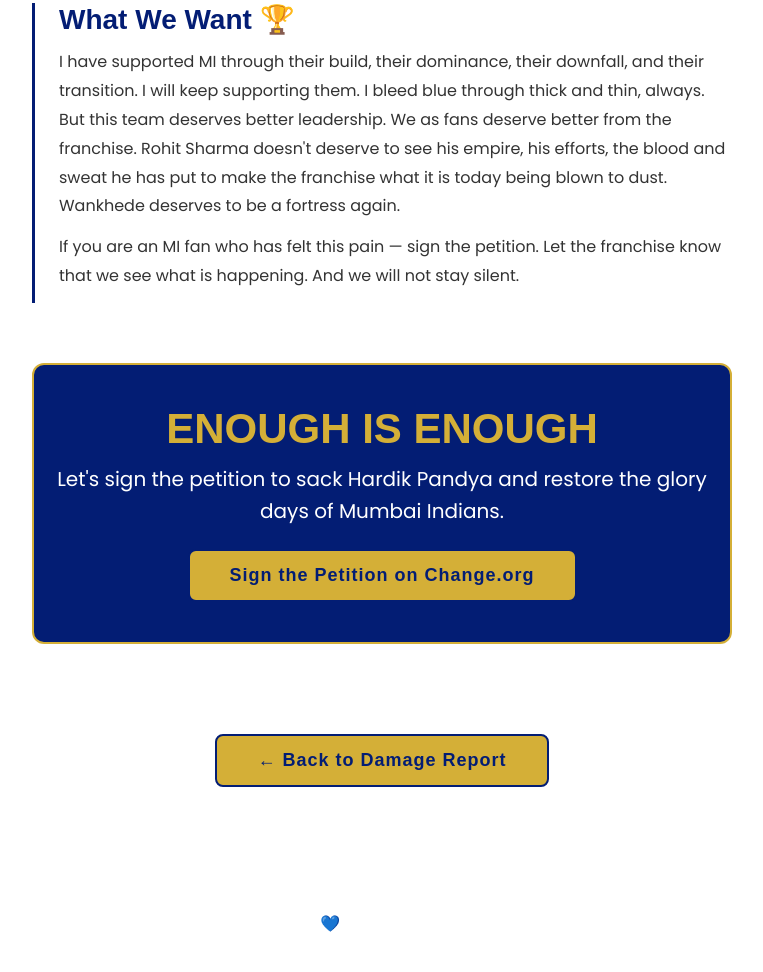
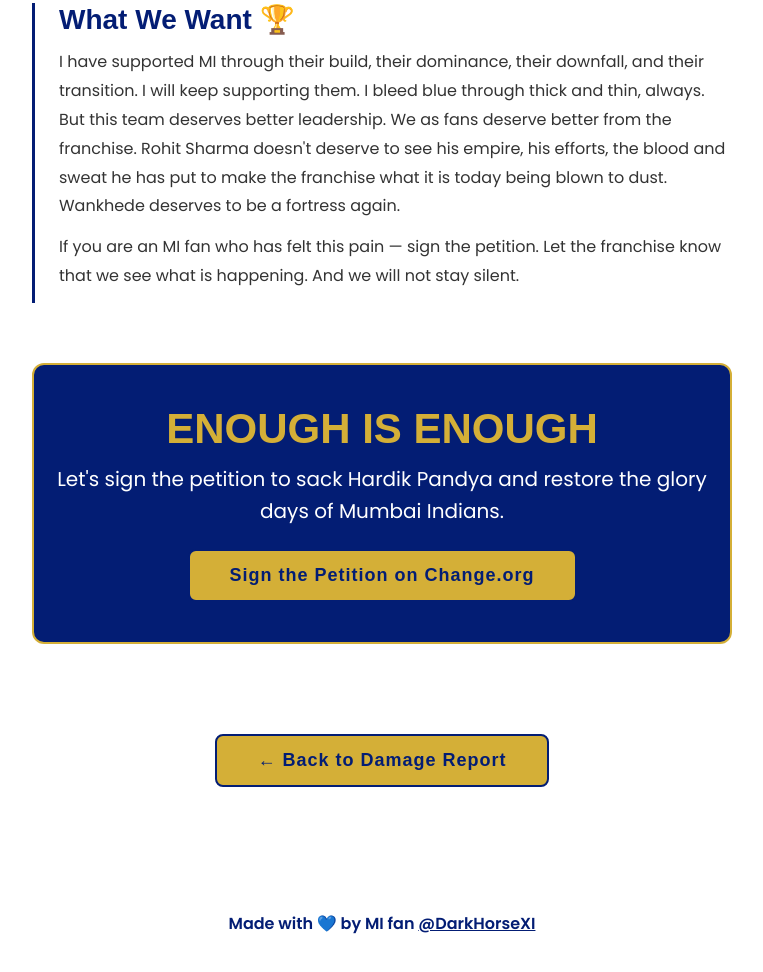
Before and after one commit to Aadvik2004/HardikDamageReport, a plain HTML site: page petition.html in a window 1280 px wide. Shown: the part 1814-2786 px from the top of the page, without its empty margins (258-1021 px from the left). Drawn offline with Linux system fonts and the light colour scheme; a web font is replaced by a local one.

Commit message:
Update style.css

```diff
--- a/style.css
+++ b/style.css
@@ -321,13 +321,12 @@
     margin-bottom: 60px;
 }
 
-
 .footer {
     text-align: center;
     padding: 24px 0 32px;
     font-family: 'Poppins', sans-serif;
     font-size: 16px;
-    font-weight: 300;
+    font-weight: 600;
     color: #ffffff;
 }
 
@@ -339,3 +338,15 @@
 .footer a:hover {
     color: #D4AF37;
 }
+
+body.petition-page .footer {
+    color: #031d74;
+}
+
+body.petition-page .footer a {
+    color: #031d74;
+}
+
+body.petition-page .footer a:hover {
+    color: #D4AF37;
+}
```
